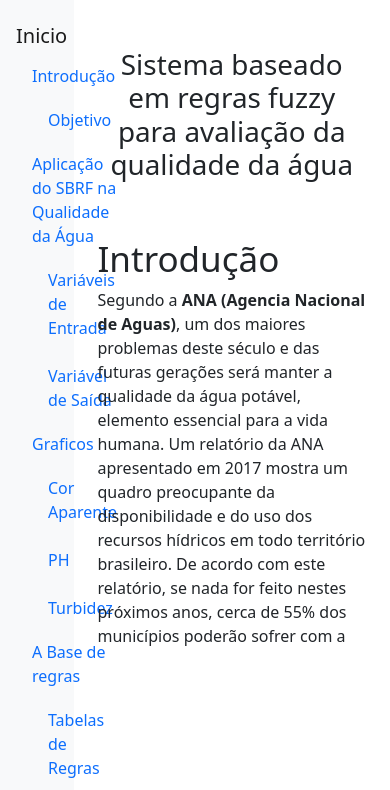
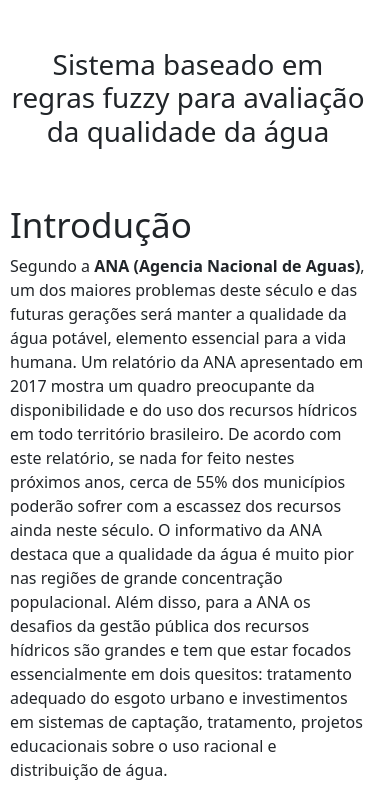
Before and after one commit to BrunoNC22/AvaliacaoDaQualidadeDeAgua, a Vue app: page / in a window 390 px wide. Shown: the top 790 px of the page. Built offline with nearby package versions, Linux system fonts and the light colour scheme.

Commit message:
fix: fixed responsivity

```diff
--- a/src/components/Home.vue
+++ b/src/components/Home.vue
@@ -19,12 +19,12 @@ onMounted(() => {
   <body>
     <div class="container-personalizado">
       <div class="row conteudo">
-        <div class="col-3">
+        <div class="col-3 my-desktop-navbar">
           <nav id="navbar-example3"
             class="navbar navbar-light bg-light flex-column align-items-start justify-content-start p-3">
             <a class="navbar-brand" href="#titulo">Inicio</a>
             <nav class="nav nav-pills flex-column">
-              <a class="nav-link" href="#item-1">Introdução</a>
+              <a class="nav-link active" href="#item-1">Introdução</a>
               <nav class="nav nav-pills flex-column">
                 <a class="nav-link ms-3 my-1" href="#item-1-1">Objetivo</a>
               </nav>
@@ -48,18 +48,23 @@ onMounted(() => {
           </nav>
         </div>
         <div data-bs-spy="scroll" data-bs-target="#navbar-example3" data-bs-offset="0" tabindex="0" class="col scrollSpy">
+          <div class="rigth-content">
             <h1 id="titulo" class="py-5 text-center">Sistema baseado em regras fuzzy para avaliação da qualidade da água
             </h1>
             <h4 id="item-1">Introdução</h4>
             <p>Segundo a <b>ANA (Agencia Nacional de Aguas)</b>, um dos maiores problemas deste século e das futuras
               gerações será
               manter a qualidade da água potável, elemento essencial para a vida humana.
-            Um relatório da ANA apresentado em 2017 mostra um quadro preocupante da disponibilidade e do uso dos recursos
-            hídricos em todo território brasileiro. De acordo com este relatório, se nada for feito nestes próximos anos,
+              Um relatório da ANA apresentado em 2017 mostra um quadro preocupante da disponibilidade e do uso dos
+              recursos
+              hídricos em todo território brasileiro. De acordo com este relatório, se nada for feito nestes próximos
+              anos,
               cerca de 55% dos municípios poderão sofrer com a escassez dos recursos ainda neste século. O informativo da
-            ANA destaca que a qualidade da água é muito pior nas regiões de grande concentração populacional. Além disso,
+              ANA destaca que a qualidade da água é muito pior nas regiões de grande concentração populacional. Além
+              disso,
               para a ANA os desafios da gestão pública dos recursos hídricos são grandes e tem que estar focados
-            essencialmente em dois quesitos: tratamento adequado do esgoto urbano e investimentos em sistemas de captação,
+              essencialmente em dois quesitos: tratamento adequado do esgoto urbano e investimentos em sistemas de
+              captação,
               tratamento, projetos educacionais sobre o uso racional e distribuição de água.
             </p>
             <div class="img-box">
@@ -71,17 +76,21 @@ onMounted(() => {
             <p>Com o objetivo de aferir a qualidade da água, a Agência Nacional de Águas (ANA) propõe o uso do Índice de
               Qualidade das Águas (IQA), que atualmente é o principal indicador qualitativo utilizado no país. O IQA foi
               desenvolvido para avaliar a qualidade da água para o consumo humano após o tratamento convencional. A
-            avaliação do IQA é realizada com base nos seguintes parâmetros: temperatura da água, pH, oxigênio dissolvido,
+              avaliação do IQA é realizada com base nos seguintes parâmetros: temperatura da água, pH, oxigênio
+              dissolvido,
               resíduo total, demanda bioquímica de oxigênio, coliformes termotolerantes, nitrogênio total, fósforo total e
               turbidez.</p>
-          <p>Atendendo ao Decreto Federal nº 2.914/2011, a empresa Águas Guariroba, responsável pelo abastecimento de água
+            <p>Atendendo ao Decreto Federal nº 2.914/2011, a empresa Águas Guariroba, responsável pelo abastecimento de
+              água
               e tratamento do esgoto, disponibiliza informações sobre a qualidade da água consumida na cidade de Campo
               Grande, no Estado de Mato Grosso do Sul, para todos os seus clientes. Essas informações são divulgadas
-            semestralmente e estão disponíveis em uma página da empresa na internet e em todos os postos de atendimento ao
+              semestralmente e estão disponíveis em uma página da empresa na internet e em todos os postos de atendimento
+              ao
               cliente. A empresa Águas Guariroba, seguindo a política de qualidade da água, é responsável por aplicar as
               normas reguladoras que qualificam a água para o consumo humano no município.
             </p>
-          <p>O objetivo deste trabalho é desenvolver um modelo <b>SBRF (Sistema Baseado em Regras Fuzzy)</b> para avaliar
+            <p>O objetivo deste trabalho é desenvolver um modelo <b>SBRF (Sistema Baseado em Regras Fuzzy)</b> para
+              avaliar
               a
               qualidade da água utilizada para consumo humano em Campo Grande, MS. Serão abordados três aspectos físicos e
               químicos importantes que justificam a potabilidade da água: <b>Cor Aparente, pH e Turbidez</b>.</p>
@@ -108,7 +117,8 @@ onMounted(() => {
               <img src="../../public/escala_de_ph.png" alt="">
             </div>
             <p>
-            3. <b>Turbidez</b> (causada pela presença de substâncias suspensas e coloidais, determinada pela quantidade de
+              3. <b>Turbidez</b> (causada pela presença de substâncias suspensas e coloidais, determinada pela quantidade
+              de
               luz
               dispersada quando ela passa através de uma amostra e é medida em UT - Unidade de Turbidez, ou seja, unidades
               de cor).</p>
@@ -148,8 +158,10 @@ onMounted(() => {
 
 
             <h4 id="item-4">A Base de regras</h4>
-          <p>A base de regras de um sistema fuzzy estabelece uma relação entre as variáveis independentes. Para uma melhor
-            descrição dessas regras, foram organizadas três tabelas de dupla entrada, fixando o pH nas linhas e a Turbidez
+            <p>A base de regras de um sistema fuzzy estabelece uma relação entre as variáveis independentes. Para uma
+              melhor
+              descrição dessas regras, foram organizadas três tabelas de dupla entrada, fixando o pH nas linhas e a
+              Turbidez
               nas colunas e variando a Cor Aparente em cada tabela. Como resultado, temos as 36 combinações que determinam
               as condições da variável dependente Qualidade da Água.</p>
             <p>Foi feito um PDF com cada uma das 36 regras que pode ser consultado a qualquer momento:</p>
@@ -164,6 +176,7 @@ onMounted(() => {
           </div>
         </div>
       </div>
+    </div>
   </body>
 </template>
 <style scoped>
@@ -174,6 +187,8 @@ body {
 
 }
 
+
+
 .container {
   width: 100%;
   margin: 0px;
@@ -183,6 +198,16 @@ body {
 
 .conteudo {
   width: 100%;
+}
+
+.my-desktop-navbar {
+  position: fixed;
+  width: 22%;
+  height: 100%;
+}
+
+.rigth-content {
+  width: 77%;
 }
 
 .img-box {
@@ -196,10 +221,12 @@ body {
 }
 
 .scrollSpy {
+  display: flex;
+  justify-content: end;
   width: 100%;
   padding-right: -5%;
   overflow-y: auto;
-  height: 650px;
+  height: 100%;
   position: relative;
 }
 
@@ -226,4 +253,23 @@ h5 {
   height: 100%;
 
 }
+
+@media screen and (max-width: 720px) {
+  .my-desktop-navbar {
+    display: none;
+  }
+
+  .container-personalizado {
+    height: 100%;
+  }
+
+  .rigth-content {
+    width: 100%;
+    padding-left: 10px;
+  }
+
+  .scrollSpy {
+    height: 100%;
+  }
+}
 </style>
```
Lines whose indentation alone changed are shown as unchanged.
